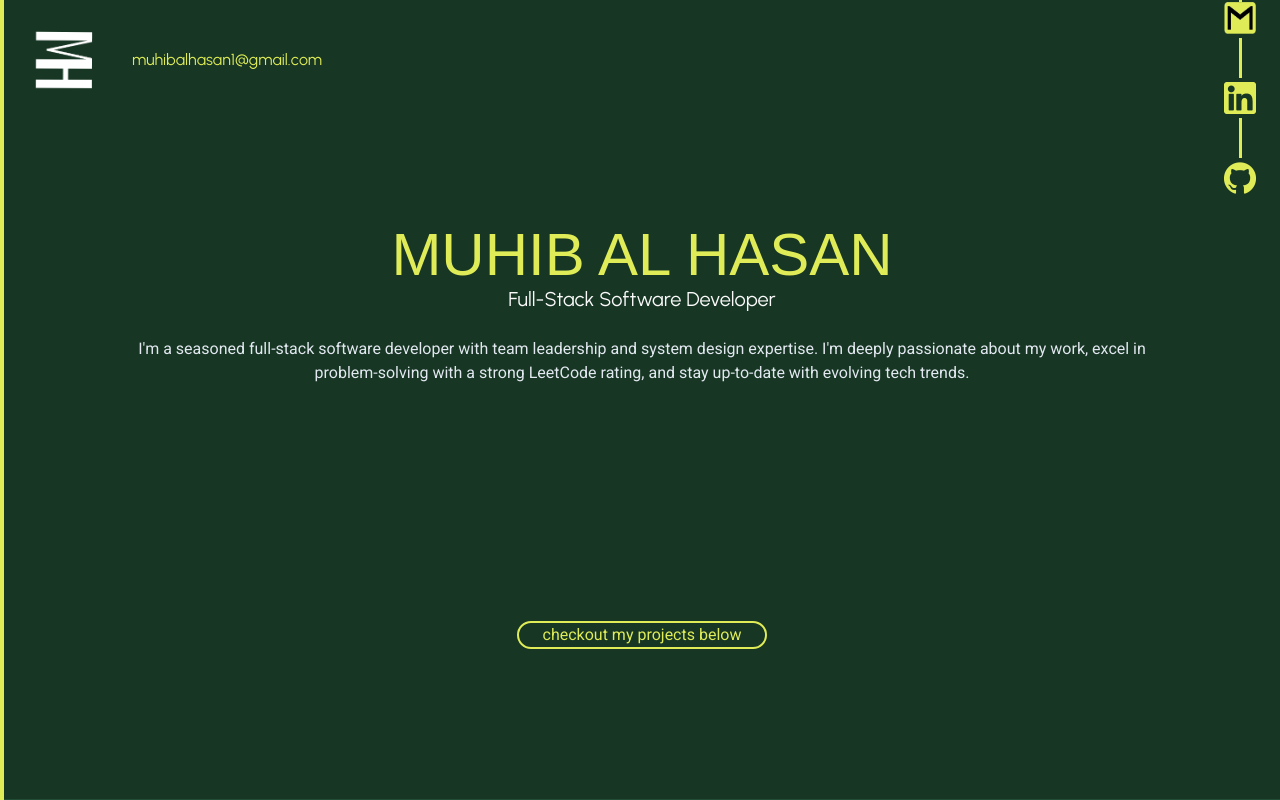
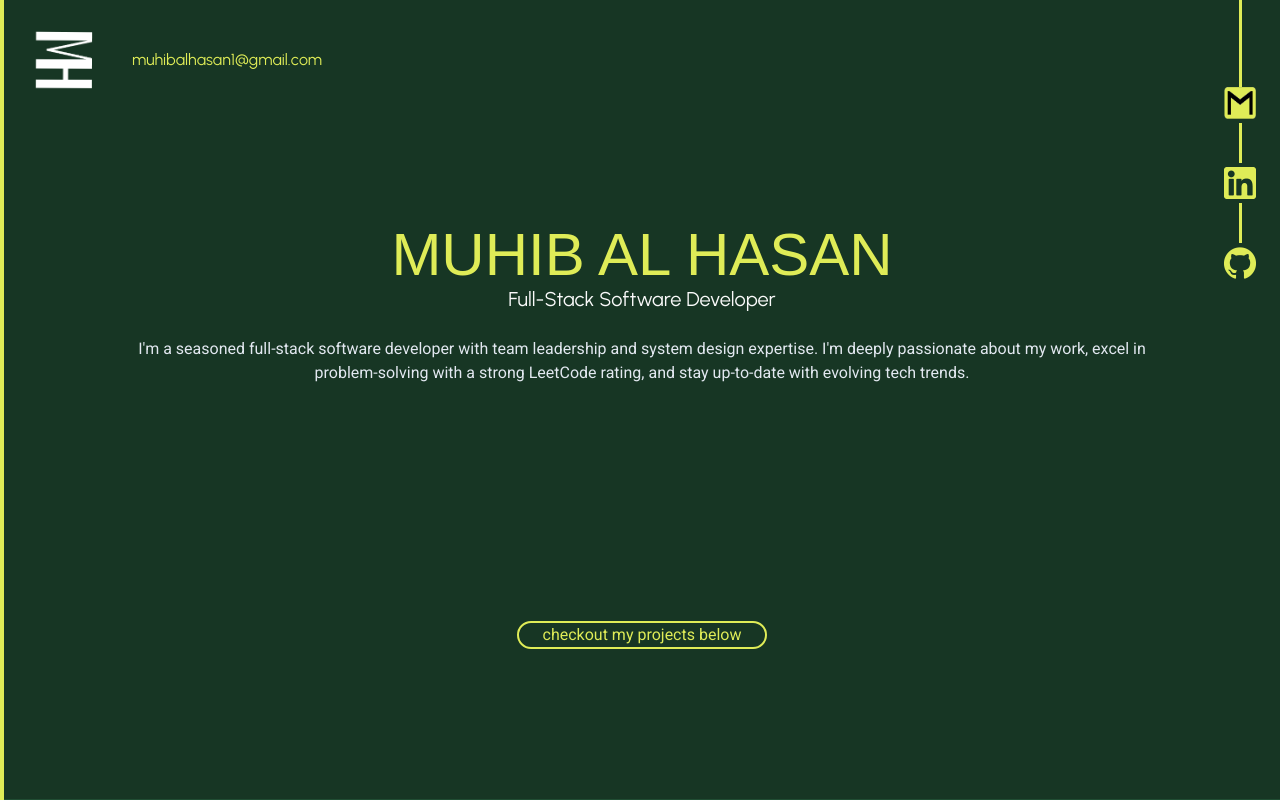
Before and after one commit to mhasan-t/portfolio-source, a Next.js app: page / in a window 1280 px wide. Shown: the top 800 px of the page. Built offline with nearby package versions, Linux system fonts and the light colour scheme; a web font is replaced by a local one.

Commit message:
social hang animation fix

```diff
--- a/src/components/Socials/index.tsx
+++ b/src/components/Socials/index.tsx
@@ -1,31 +1,30 @@
 import React, { useEffect, useState } from "react";
-import { motion } from "framer-motion";
+import { MotionStyle, motion } from "framer-motion";
 import SocialButton from "./SocialButton";
 
 type Props = {};
 
+const hangRope = {
+	initial: {
+		height: "10vh",
+	},
+	animate: {
+		height: ["15vh", "10vh", "15vh"],
+		transition: {
+			repeat: Infinity,
+			duration: 1,
+			type: "easeIn",
+		},
+	},
+};
+
 function Socials({}: Props) {
-	// const [gettingSmaller, setGettingSmaller] = useState(true);
-	const [heightOfLine, setHeightOfLine] = useState<string>("50px");
-
-	useEffect(() => {
-		const interval = setInterval(() => {
-			setHeightOfLine(heightOfLine === "50px" ? "40px" : "50px");
-		}, 500);
-
-		//Clearing the interval
-		return () => clearInterval(interval);
-	}, [heightOfLine]);
-
 	return (
 		<div className="absolute md:fixed h-screen right-3 md:right-6 top-0 z-50 text-text_primary flex flex-col justify-start items-center">
 			<motion.div
 				layout
-				transition={{
-					duration: 4,
-					type: "keyframes",
-				}}
-				className={`border w-[1px] border-r-2 border-text_primary h-[${heightOfLine}]`}
+				{...hangRope}
+				className={`relative border w-[1px] border-r-2 border-text_primary`}
 			></motion.div>
 			<SocialButton
 				imgSrc="/icons/gmail-soc.png"
```
